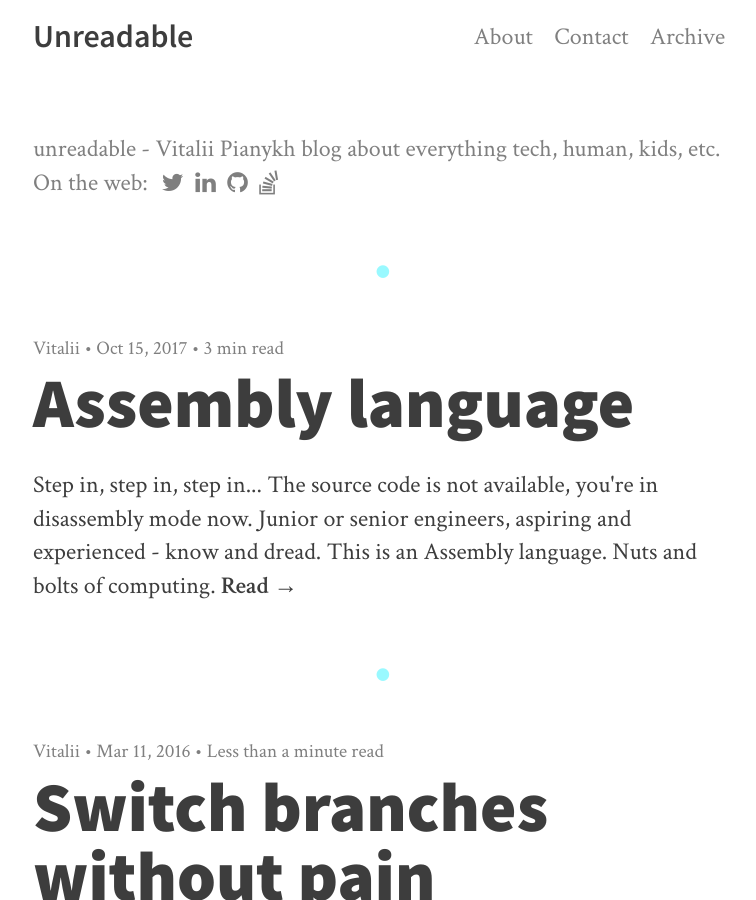
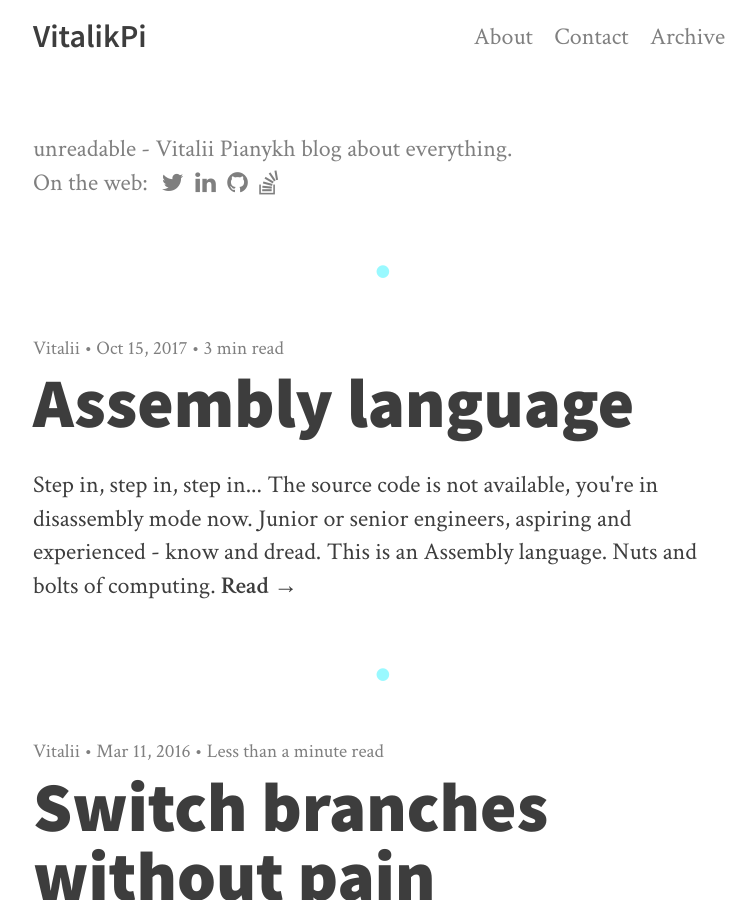
Before and after one commit to vitalikpi/vitalikpi.github.io, a Jekyll site: the page built from index.html, in a window 1280 px wide and 900 px high. Shown: the whole window, without its empty margins (257-1013 px from the left). Built offline with Jekyll 4.4.1, drawn with Linux system fonts in a browser that asks for light colours; nearby versions of some CDN libraries; the list of posts is cut into pages by our own code.

Commit message:
fix main config links

```diff
--- a/_config.yml
+++ b/_config.yml
@@ -1,14 +1,14 @@
 
 # The name of your website.
-name: Unreadable
+name: VitalikPi
 
 description:
 
   # Description of your site. This will show up in google.
-  meta: unreadable - Vitalii Pianykh blog about everything tech, human, kids, etc.
+  meta: unreadable - Vitalii Pianykh blog about everything.
 
   # Description of your site. This will show up on the front page.
-  subtitle: unreadable - Vitalii Pianykh blog about everything tech, human, kids, etc.
+  subtitle: unreadable - Vitalii Pianykh blog about everything.
 
 author:
   name: Vitalii
@@ -20,7 +20,7 @@ author:
   # want it.
   info:
 
-url: http://unreadable.github.io
+url: http://vitalikpi.github.io
 baseurl:
 
 # language attribute in <html> element.
@@ -97,7 +97,7 @@ reddit:
 soundcloud:
 medium:
 linkedin: https://www.linkedin.com/pub/vitaliy-pianykh
-github: https://github.com/unreadable
+github: https://github.com/vitalikpi
 behance:
 codepen:
 dribbble:
```
